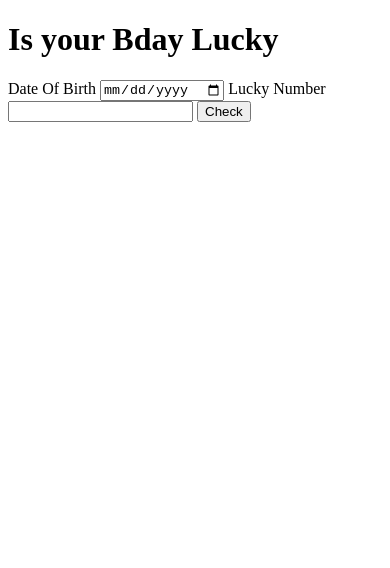
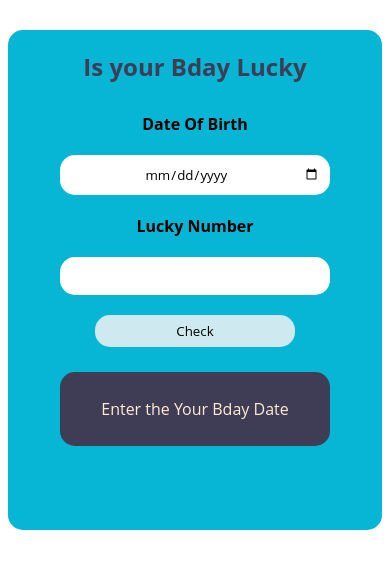
Before and after one commit to Dras227/IsYourBdayLucky, a plain HTML site: page index.html in a window 390 px wide. Both pictures are taken after a click on the button "Check". Drawn offline with Linux system fonts and the light colour scheme.

Commit message:
completed it with responsiveness

```diff
--- a/app.js
+++ b/app.js
@@ -1,17 +1,50 @@
 //inp-bdate,inp-luckynumber,check
 
-const inpBdate = document.querySelector(".inp-bdate")
-const luckyNo = document.querySelector(".inp-luckynumber")
+const inpBdate = document.getElementById("inp-bdate")
+const luckyNo = document.getElementById("inp-luckynumber")
 const btnCheck = document.getElementById("check")
+const outDiv = document.getElementById("output")
+outDiv.style.display = "none";
+btnCheck.addEventListener("click",function areYouLucky() {
+    var t = inpBdate.value;
+    outDiv.innerHTML = ""
+
+    //2021-09-10
+    let i = 0;
+    var sum = 0;
+    for(let i=0;i<t.length;i++)
+    {
+        if(t[i]==="-") continue;
+        console.log(sum+=parseInt(t[i]))
+    }
+
+    var msg = ""
+    if(!(inpBdate && inpBdate.value))
+    {
+        msg = "Enter the Your Bday Date"
+    }
+    else if(!(luckyNo && luckyNo.value))
+    {
+        msg = "Enter Your Lucky No."
+    }
+    else if(parseInt(sum) === parseInt(luckyNo.value))
+    {
+        msg = "Your Lucky"
+    }
+    else
+    {
+        msg = "Your not that lucky....But your damn special"
+    }
+    showMessage(msg);
+})
 
 
-btnCheck.addEventListener("click",function areYouLucky() {
-    var t = inpBdate.value;
-    alert(t[9]);
-    //2021-09-10
+function showMessage(msg) {
+    outDiv.style.display = "block"
+    const node = document.createTextNode(msg)
 
+    const para = document.createElement("p")
+    para.appendChild(node)
 
-    if(isNaN(luckyNo)) alert("please enter lucky no")
-
-
-})
+    outDiv.appendChild(para)
+}
--- a/index.html
+++ b/index.html
@@ -10,17 +10,20 @@
 <body>
     <div class="container">
         <!-- heading -->
-        <h1 class="heading">Is your Bday Lucky</h1>
+        <h2 class="heading">Is your Bday Lucky</h1>
         <!-- input the date with its lable -->
-        <label for="inp-bdate">Date Of Birth</label>
-        <input type="date" class="inp-bdate">
+        <label for="inp-bdate" class="label">Date Of Birth</label>
+        <input type="date" id="inp-bdate" >
         <!-- take input for the lucky number with its lable -->
-        <label for="inp-luckynumber">Lucky Number</label>
-        <input type="number" class="inp-luckynumber">
+        <label for="inp-luckynumber" class="label">Lucky Number</label>
+        <input type="number" id="inp-luckynumber">
 
         <!-- check number button  -->
         <button id="check">Check</button>
         <!-- output the result -->
+        <div id="output">
+
+        </div>
     </div>
     <script src="app.js"></script>
 </body>
--- a/style.css
+++ b/style.css
@@ -0,0 +1,87 @@
+:root {
+    --primarty-color:#06B6D4;
+    --secondary-color:#3F3D56;
+    --tertiary-color:#EDEDF4;
+    --quaternary-color:#CEE9F0;
+}
+body{
+    margin-top:30px;
+
+}
+* {
+    font-family: 'Open Sans', sans-serif;
+}
+
+.container {
+    display: flex;
+    flex-direction: column;
+    width: 100%;
+   height: 500px;
+    max-width: 500px;
+    min-width: 200px;
+    margin: auto;
+    text-align: center;
+    background-color: var(--primarty-color);
+    border-radius: 15px;
+}
+
+.heading {
+    color: var(--secondary-color);
+}
+
+.label{
+    margin:10px;
+    font-weight: bold;
+    font-size: medium;
+    color: ;
+}
+
+input {
+    border-radius: 15px;
+    width: 100%;
+    padding: 10px;;
+    max-width: 250px;
+    border: none;
+    min-width: 50px;
+    text-align: center;
+    margin: auto;
+    margin-top: 10px;
+    margin-bottom: 10px;
+}
+input:focus {
+    outline: none;
+}
+button:focus{
+    outline:none;
+}
+button {
+    border:none;
+    border-radius: 15px;
+    background-color: var(--quaternary-color);
+    color: black;
+    padding: 7px;
+    width: 100%;
+    max-width: 200px;
+    min-width: 50px;
+    text-align: center;
+    margin: auto;
+    margin-top : 10px;
+    margin-bottom : 10px;
+}
+
+
+#output {
+    border-radius: 15px;
+    width: 100%;
+    padding: 10px;
+    max-width: 250px;
+    border: none;
+    min-width: 50px;
+    text-align: center;
+    margin: auto;
+    margin-top: 10px;
+    margin-bottom: 10px;
+    margin-top: 15px;
+    background-color: var(--secondary-color);
+    color: blanchedalmond;
+}
```
